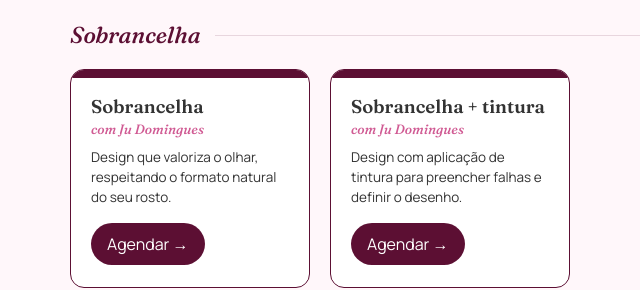
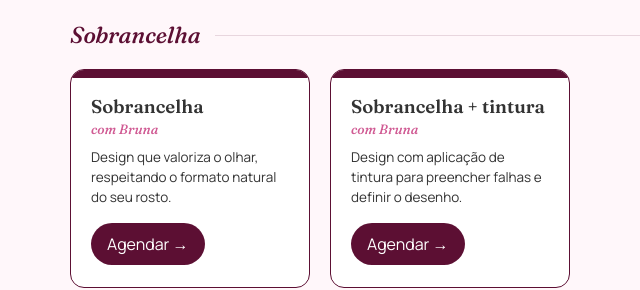
Before and after one commit to webgenixdigital-cpu/ju-domingues, a plain HTML site: page index.html in a window 1280 px wide. Shown: the part 940-1230 px from the top of the page, 50-690 px from the left. Drawn offline with Linux system fonts and the light colour scheme.

Commit message:
Update Sobrancelha services and fix Unhas description

```diff
--- a/index.html
+++ b/index.html
@@ -823,9 +823,9 @@ const SERVICES = [
   { category:"Cabelo", name:"Teste de penteado", note:"com Ju Domingues", desc:"Prova do penteado antes do grande dia, para ajustar cada detalhe com tranquilidade." },
   { category:"Cabelo", name:"Selagem", note:"com Ju Domingues", desc:"Sela as cutículas e reduz o frizz, deixando os fios mais lisos, brilhantes e protegidos." },
 
-  // ===== SOBRANCELHA (Ju Domingues) =====
-  { category:"Sobrancelha", name:"Sobrancelha", note:"com Ju Domingues", desc:"Design que valoriza o olhar, respeitando o formato natural do seu rosto." },
-  { category:"Sobrancelha", name:"Sobrancelha + tintura", note:"com Ju Domingues", desc:"Design com aplicação de tintura para preencher falhas e definir o desenho." },
+  // ===== SOBRANCELHA (Bruna) =====
+  { category:"Sobrancelha", name:"Sobrancelha", note:"com Bruna", desc:"Design que valoriza o olhar, respeitando o formato natural do seu rosto." },
+  { category:"Sobrancelha", name:"Sobrancelha + tintura", note:"com Bruna", desc:"Design com aplicação de tintura para preencher falhas e definir o desenho." },
 
   // ===== MAQUIAGEM (Bruna) =====
   { category:"Maquiagem", name:"Maquiagem", note:"com Bruna", desc:"Maquiagem para eventos ou para o dia a dia, com pele bem preparada e acabamento duradouro." },
@@ -833,7 +833,7 @@ const SERVICES = [
 
   // ===== UNHAS (Thais Oliveira) =====
   { category:"Unhas", name:"Mão", note:"com Thais Oliveira", desc:"Cutilagem, lixamento e esmaltação das mãos, com acabamento caprichado." },
-  { category:"Unhas", name:"Pé", note:"com Thais Oliveira", desc:"Cutilagem, lixamento e esmaltação dos pés, deixando-os cuidados e bonitos." },
+  { category:"Unhas", name:"Pé", note:"com Thais Oliveira", desc:"Cutilagem e esmaltação dos pés, deixando-os cuidados e bonitos." },
   { category:"Unhas", name:"Pé e mão", note:"com Thais Oliveira", desc:"Cuidado completo para pés e mãos, com cutilagem e esmaltação nas duas etapas." },
   { category:"Unhas", name:"Esmaltação em gel", note:"com Thais Oliveira", desc:"Esmalte em gel com brilho intenso e alta durabilidade, sem descascar por semanas." },
 ];
```
